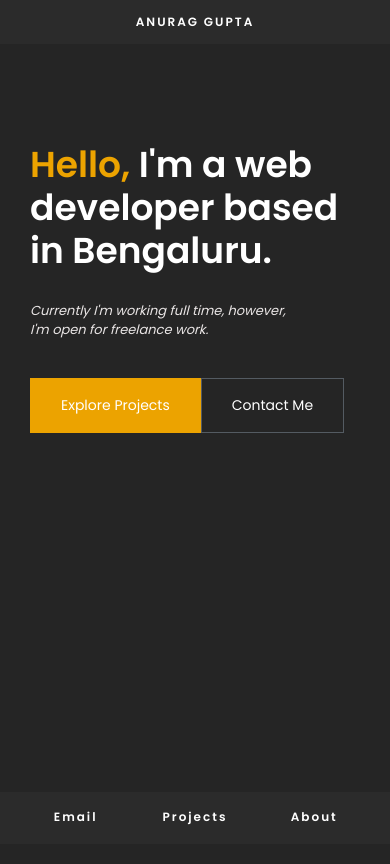
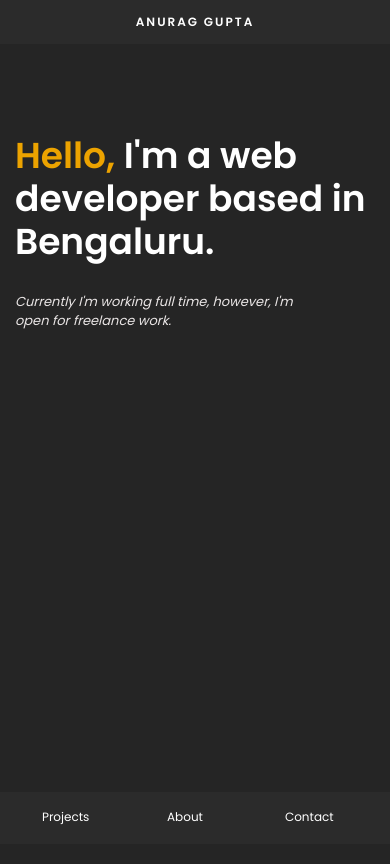
Before and after one commit to theanuraggupta/PortfolioDev, an Angular app: page / in a window 390 px wide. Shown: the top 864 px of the page. Built offline with nearby package versions, Linux system fonts and the light colour scheme.

Commit message:
design corrections

```diff
--- a/src/app/app.component.html
+++ b/src/app/app.component.html
@@ -5,8 +5,14 @@
 <nav class="navbar fixed-bottom navbar-expand-lg fadeInUp navbar-dark">
     <div class="collapse navbar-collapse" id="navbarTogglerDemo01">
         <ul class="navbar-nav">
-            <li class="nav-item active hidden-lg">
-                <a class="nav-link" href="mailto:email@anuraggupta.in?Subject=Hello%20Anurag">Email</a>
+            <!-- <li class="nav-item hidden-sm">
+                <a class="nav-link" href="mailto:email@anuraggupta.in?Subject=Hello%20Anurag">Contact</a>
+            </li> -->
+            <li class="nav-item hidden-sm">
+                <a class="nav-link" target="_blank" href="https://www.instagram.com/anurag01gupta/">Instagram</a>
+            </li>
+            <li class="nav-item hidden-sm">
+                <a class="nav-link" target="_blank" href="https://www.linkedin.com/in/anurag-in-india/">LinkedIn</a>
             </li>
             <li class="nav-item active hidden-lg">
                 <a class="nav-link" target="_blank" href="https://github.com/anurag01gupta">Projects</a>
@@ -14,14 +20,8 @@
             <li class="nav-item active hidden-lg">
                 <a class="nav-link" routerLink="/about" routerLinkActive="active">About</a>
             </li>
-            <li class="nav-item hidden-sm">
-                <a class="nav-link" href="mailto:email@anuraggupta.in?Subject=Hello%20Anurag">Email</a>
-            </li>
-            <li class="nav-item hidden-sm">
-                <a class="nav-link" target="_blank" href="https://www.instagram.com/anurag01gupta/">Instagram</a>
-            </li>
-            <li class="nav-item hidden-sm">
-                <a class="nav-link" target="_blank" href="https://www.linkedin.com/in/anurag-in-india/">LinkedIn</a>
+            <li class="nav-item active hidden-lg">
+                <a class="nav-link" href="mailto:email@anuraggupta.in?Subject=Hello%20Anurag">Contact</a>
             </li>
         </ul>
     </div>
--- a/src/app/component/home/home.component.html
+++ b/src/app/component/home/home.component.html
@@ -1,5 +1,5 @@
 <div class="container homepage animated fadeIn vertical-center">
-  <div class="justify-content-center align-items-center">
+  <div class="row justify-content-center align-items-center">
     <div class="col-md">
       <h1 class="left">
         <span class="highlight">Hello,</span>
@@ -8,12 +8,12 @@
         developer based in Bengaluru.
       </h1>
       <h3>Currently I'm working full time, however, I'm open for freelance work.</h3>
-      <a target="_blank" href="https://github.com/anurag01gupta">
+      <a target="_blank" href="https://github.com/anurag01gupta" class="hidden-sm">
         <button class="btn btn-primary" type="button">
           Explore Projects
         </button>
       </a>
-      <a  href="mailto:email@anuraggupta.in?Subject=Hello%20Anurag">
+      <a href="mailto:email@anuraggupta.in?Subject=Hello%20Anurag" class="hidden-sm">
         <button class="btn btn-secondary" type="button">
           Contact Me
         </button>
--- a/src/app/component/main-header/main-header.component.html
+++ b/src/app/component/main-header/main-header.component.html
@@ -5,15 +5,15 @@
   </button> -->
   <div class="collapse navbar-collapse hidden-sm" id="navbarTogglerDemo01">
     <ul class="navbar-nav ml-auto">
-      <!-- <li class="nav-item active">
-        <a class="nav-link" routerLink="" routerLinkActive="active">Home</a>
-      </li> -->
       <li class="nav-item active">
         <a class="nav-link" target="_blank" href="https://github.com/anurag01gupta">Projects</a>
       </li>
       <li class="nav-item active">
         <a class="nav-link" routerLink="/about" routerLinkActive="active">About</a>
       </li>
+      <li class="nav-item active">
+        <a class="nav-link" href="mailto:email@anuraggupta.in?Subject=Hello%20Anurag">Contact</a>
+      </li>
     </ul>
   </div>
 </nav>
--- a/src/assets/styles/abstracts/_variables.scss
+++ b/src/assets/styles/abstracts/_variables.scss
@@ -5,6 +5,7 @@ $navy-blue: #000080;
 $white: #fff;
 $sky-blue: #1bb1e8;
 $dark-gray: #545b62;
+$black: #000;
 
 // initial theme colors
 $base:#fff !default;
--- a/src/assets/styles/base/_base.scss
+++ b/src/assets/styles/base/_base.scss
@@ -27,6 +27,12 @@ body {
     // transform: scale(1,1);
 }
 
+
+
+h1, h2, h3, h4, h5, h6{
+    font-family: inherit;
+}
+
 #main{
     min-height: 100vh;
     height: 100vh;
@@ -50,6 +56,11 @@ body {
     color: $navbar-link-hover;
 }
 
+.abouthighlight {
+    font-weight: 600;
+    color: $base;
+}
+
 h1{
     line-height: 1.2;
     font-weight: 600;
@@ -70,13 +81,13 @@ h3 {
 
 .left{
     text-align: left;
-    padding-top: 30%;
+    padding-top: 40%;
 }
 
 .homepage {
     .btn {
         margin-top: 30px;
-        color: #fff;
+        color: $white;
     }
 
     .btn-primary {
@@ -85,11 +96,11 @@ h3 {
     }
 
     .btn-secondary {
-        background-color: rgba(0, 0, 0, 0);
+        background-color: transparent;
         border-color: $dark-gray !important;
         &:hover{
-            background-color: #545b62;
-            border-color: #545b62;
+            background-color: $dark-gray;
+            border-color: $dark-gray;
         }
     }
 
@@ -104,7 +115,7 @@ h3 {
     }
 
     .btn-primary:hover, .btn-primary:active, .btn-primary:focus {
-        background-color: rgba(0, 0, 0, 0);
+        background-color: $base;
         transition: all 0.5s;
         border-color: $navbar-link-hover !important;
         box-shadow: none;
@@ -210,12 +221,3 @@ h3 {
     -webkit-animation-name: fadeIn;
     animation-name: fadeIn;
 }
-
-h1, h2, h3, h4, h5, h6{
-    font-family: inherit;
-}
-
-.abouthighlight {
-    font-weight: 600;
-    color: $base;
-}
--- a/src/assets/styles/common.scss
+++ b/src/assets/styles/common.scss
@@ -36,8 +36,6 @@
         top: 50%;
         transform: translateY(-50%);
         left: 10%;
-        padding: 20px;
-        align-items: center!important;
     }
 
     .left {
@@ -55,7 +53,7 @@
 
 @media screen and (min-width: 992px) {
     h1{
-        //letter-spacing: 1px;
+        letter-spacing: 1px;
     }
 
     #main{
@@ -65,9 +63,12 @@
     .about {
         margin-bottom: 0;
     }
+
     .hidden-lg{
         display: none !important;
         z-index: 0;
+        visibility: hidden;
+        opacity: 0;
     }
 }
 
@@ -82,11 +83,15 @@
     .navbar.fixed-top .navbar-collapse {
         display: none !important;
         z-index: 0;
+        visibility: hidden;
+        opacity: 0;
     }
 
     .navbar.fixed-bottom .navbar-collapse{
         display: inline-block !important;
         z-index: 1;
+        visibility: visible;
+        opacity: 10;
     }
 
     .navbar-nav{
@@ -102,4 +107,8 @@
         position: sticky;
         top: auto;
     }
+
+    .left{
+        padding-top: 25%;
+    }
 }
--- a/src/assets/styles/components/_main-header.scss
+++ b/src/assets/styles/components/_main-header.scss
@@ -3,14 +3,14 @@
   display: flex;
   a {
     font-size: 12px;
-    font-weight: 600;
-    letter-spacing: 2px;
   }
 
   .navbar-brand {
     color: $base;
     margin: 0 auto;
     transition: all 0.5s;
+    font-weight: 600;
+    letter-spacing: 2px;
     &:hover{
       color: $navbar-link-hover;
       transition: all 0.5s;
@@ -19,12 +19,18 @@
   }
 
   .nav-link {
+    margin: 0 20px 0 0;
     color: $base !important;
-    margin: 0 10px;
     display: inline-block;
     &:focus,
     &:hover {
       color: rgba(255,255,255,.75);
+    }
+  }
+
+  .nav-item:last-child {
+    .nav-link {
+      margin-right: 10px;
     }
   }
 
```
